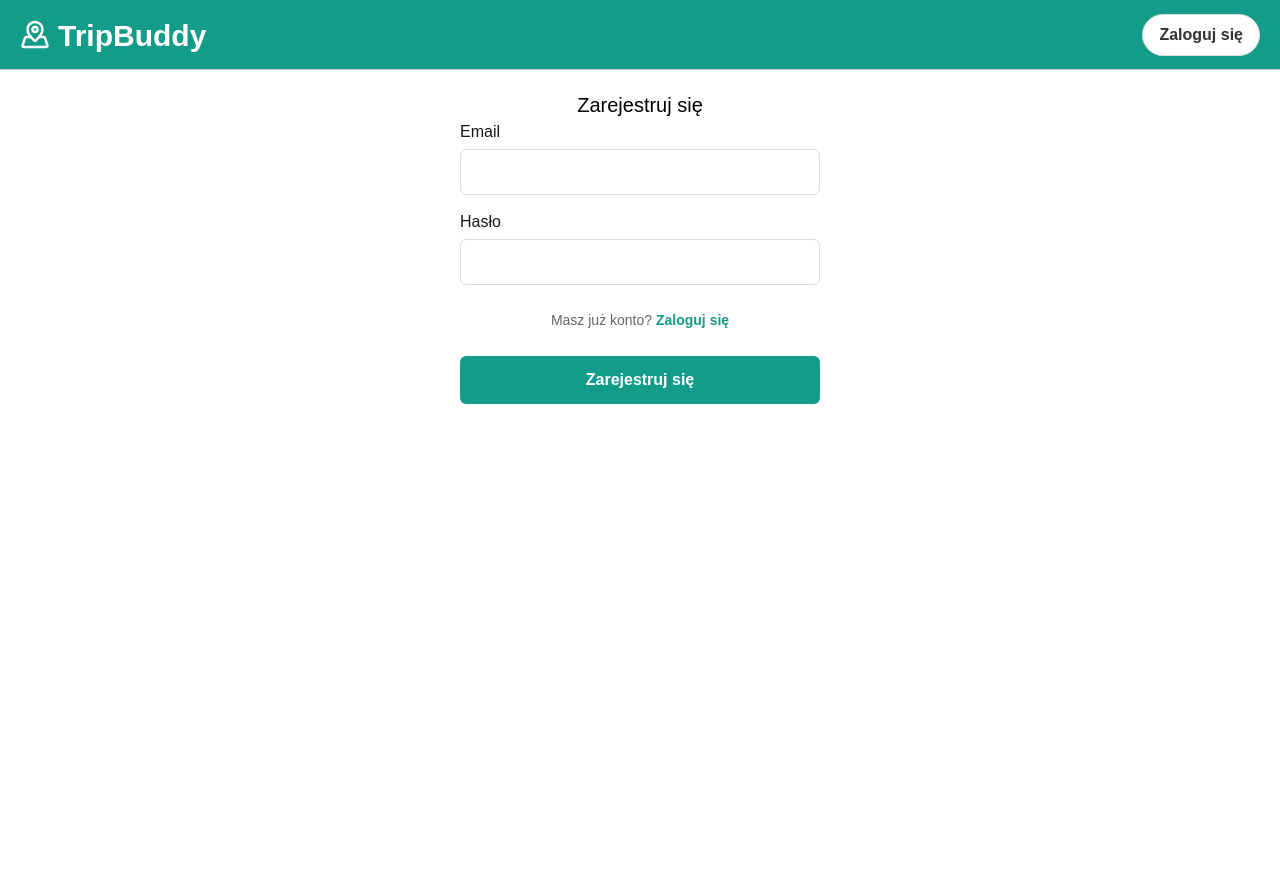
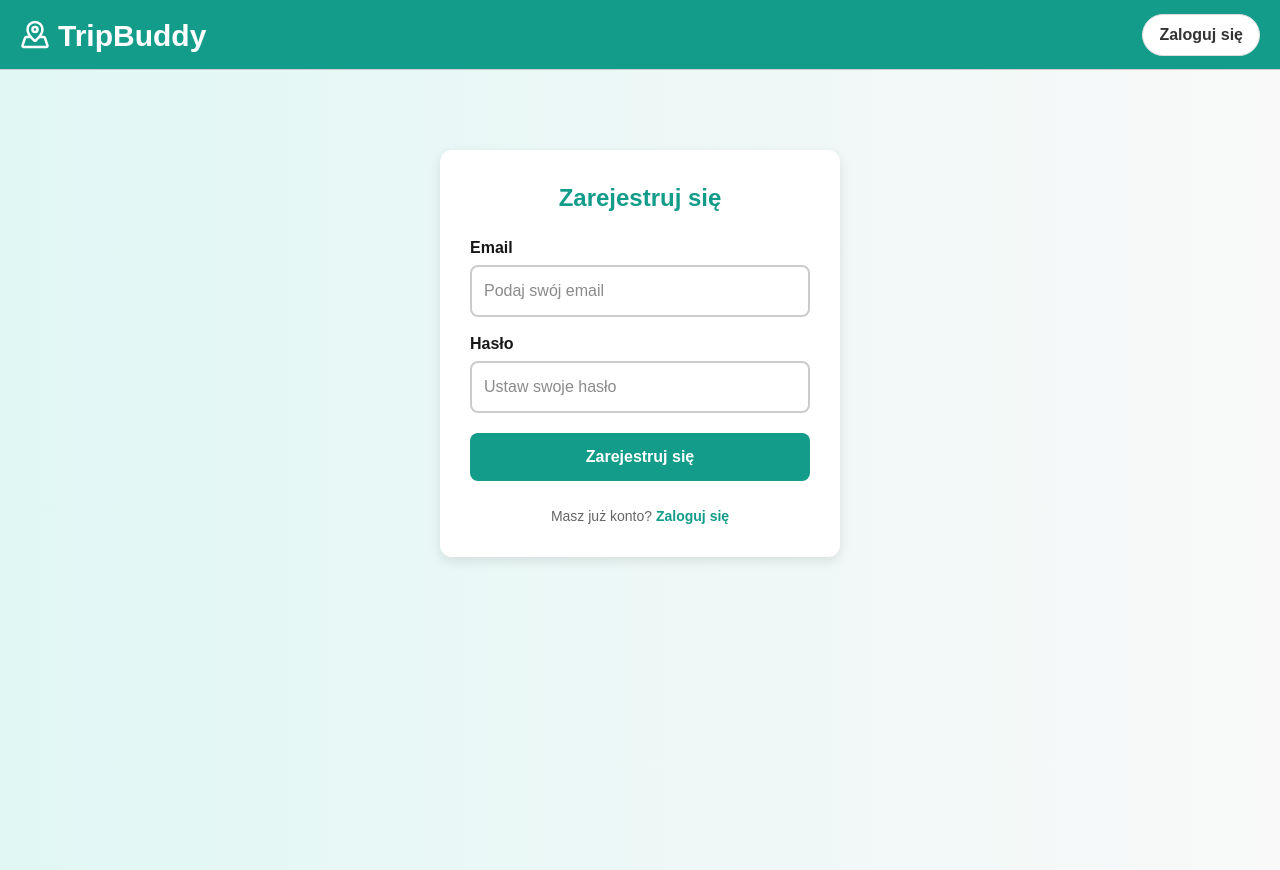
Before and after one commit to arekminajj/trip-buddy-frontend, a Next.js app: page /register in a window 1280 px wide. Before the commit the page ends 800 px from the top, so only its background shows below. Built offline with nearby package versions, Linux system fonts and the light colour scheme; no server answers.

Commit message:
web for visitors is done, also background

```diff
--- a/src/app/login/page.js
+++ b/src/app/login/page.js
@@ -32,16 +32,47 @@ export default function LoginPage() {
   return (
     <div
       style={{
-        padding: "20px",
+        minHeight: "100vh",
+        background: "linear-gradient(to right, #e0f7f4, #f9f9f9)",
+        display: "flex",
+        alignItems: "flex-start",
+        justifyContent: "center",
+        padding: "100px 20px 20px 20px",
+      }}
+    >
+      <style jsx>{`
+        input {
+          border: 2px solid #ccc;
+          transition: all 0.3s ease;
+          font-weight: 500;
+        }
+        input:hover {
+          border-color: #888;
+        }
+        input:focus {
+          border-color: #139c8a;
+          outline: none;
+          box-shadow: 0 0 0 2px rgba(19, 156, 138, 0.3);
+        }
+      `}</style>
+
+      <div
+        style={{
+          background: "white",
+          padding: "30px",
+          borderRadius: "12px",
+          boxShadow: "0 4px 12px rgba(0,0,0,0.1)",
           maxWidth: "400px",
-        margin: "0 auto",
+          width: "100%",
         }}
       >
         <h2
           style={{
             textAlign: "center",
-          color: "black",
-          fontSize: "20px",
+            color: "#139c8a",
+            fontSize: "24px",
+            marginBottom: "20px",
+            fontWeight: "bold",
           }}
         >
           Zaloguj się
@@ -53,27 +84,17 @@ export default function LoginPage() {
             display: "flex",
             flexDirection: "column",
             gap: "15px",
-          maxWidth: "400px",
-          margin: "0 auto",
-          padding: "20px",
           }}
         >
-        <style jsx>{`
-          input {
-            transition: all 0.3s ease;
-          }
-          input:hover {
-            border-color: #888;
-          }
-          input:focus {
-            border-color: #139c8a;
-            outline: none;
-            box-shadow: 0 0 0 2px rgba(19, 156, 138, 0.2);
-          }
-        `}</style>
-
           <div>
-          <label htmlFor="email" style={{ display: "block", marginBottom: "5px", fontWeight: "500" }}>
+            <label
+              htmlFor="email"
+              style={{
+                display: "block",
+                marginBottom: "5px",
+                fontWeight: "600",
+              }}
+            >
               Email
             </label>
             <input
@@ -82,19 +103,25 @@ export default function LoginPage() {
               value={email}
               onChange={(e) => setemail(e.target.value)}
               required
+              placeholder="Twój email"
               style={{
                 width: "100%",
-              padding: "10px 12px",
-              borderRadius: "6px",
-              border: "1px solid #ddd",
+                padding: "12px",
+                borderRadius: "8px",
                 fontSize: "16px",
-              boxSizing: "border-box",
               }}
             />
           </div>
 
           <div>
-          <label htmlFor="password" style={{ display: "block", marginBottom: "5px", fontWeight: "500" }}>
+            <label
+              htmlFor="password"
+              style={{
+                display: "block",
+                marginBottom: "5px",
+                fontWeight: "600",
+              }}
+            >
               Hasło
             </label>
             <input
@@ -103,24 +130,57 @@ export default function LoginPage() {
               value={password}
               onChange={(e) => setPassword(e.target.value)}
               required
+              placeholder="Wprowadź hasło"
               style={{
                 width: "100%",
-              padding: "10px 12px",
-              borderRadius: "6px",
-              border: "1px solid #ddd",
+                padding: "12px",
+                borderRadius: "8px",
                 fontSize: "16px",
-              boxSizing: "border-box",
               }}
             />
           </div>
 
           {error && (
-          <p style={{ color: "red", textAlign: "center", margin: "0", fontSize: "14px" }}>
+            <p
+              style={{
+                color: "red",
+                textAlign: "center",
+                fontSize: "14px",
+                marginTop: "-5px",
+              }}
+            >
               {error}
             </p>
           )}
 
-        <p style={{ textAlign: "center", fontSize: "14px", margin: "10px 0 0 0", color: "#666" }}>
+          <button
+            type="submit"
+            style={{
+              width: "100%",
+              padding: "12px",
+              borderRadius: "8px",
+              border: "none",
+              backgroundColor: "#139c8a",
+              color: "white",
+              fontSize: "16px",
+              fontWeight: "600",
+              cursor: "pointer",
+              transition: "background-color 0.3s",
+            }}
+            onMouseOver={(e) => (e.target.style.backgroundColor = "#0d8a7a")}
+            onMouseOut={(e) => (e.target.style.backgroundColor = "#139c8a")}
+          >
+            Zaloguj się
+          </button>
+
+          <p
+            style={{
+              textAlign: "center",
+              fontSize: "14px",
+              marginTop: "10px",
+              color: "#666",
+            }}
+          >
             Nie masz konta?{" "}
             <Link
               href="/register"
@@ -128,34 +188,13 @@ export default function LoginPage() {
                 color: "#139c8a",
                 fontWeight: "bold",
                 textDecoration: "none",
-              ":hover": { textDecoration: "underline" },
               }}
             >
               Zarejestruj się
             </Link>
           </p>
-
-        <button
-          type="submit"
-          style={{
-            width: "100%",
-            padding: "12px",
-            borderRadius: "6px",
-            border: "none",
-            backgroundColor: "#139c8a",
-            color: "white",
-            fontSize: "16px",
-            fontWeight: "600",
-            cursor: "pointer",
-            marginTop: "15px",
-            transition: "background-color 0.3s",
-          }}
-          onMouseOver={(e) => (e.target.style.backgroundColor = "#0d8a7a")}
-          onMouseOut={(e) => (e.target.style.backgroundColor = "#139c8a")}
-        >
-          Zaloguj się
-        </button>
         </form>
+      </div>
     </div>
   );
 }
--- a/src/app/register/page.js
+++ b/src/app/register/page.js
@@ -32,16 +32,47 @@ export default function RegisterPage() {
   return (
     <div
       style={{
-        padding: "20px",
+        minHeight: "100vh",
+        background: "linear-gradient(to right, #e0f7f4, #f9f9f9)",
+        display: "flex",
+        alignItems: "flex-start",
+        justifyContent: "center",
+        padding: "80px 20px 20px 20px",
+      }}
+    >
+      <style jsx>{`
+        input {
+          border: 2px solid #ccc;
+          transition: all 0.3s ease;
+          font-weight: 500;
+        }
+        input:hover {
+          border-color: #888;
+        }
+        input:focus {
+          border-color: #139c8a;
+          outline: none;
+          box-shadow: 0 0 0 2px rgba(19, 156, 138, 0.3);
+        }
+      `}</style>
+
+      <div
+        style={{
+          background: "white",
+          padding: "30px",
+          borderRadius: "12px",
+          boxShadow: "0 4px 12px rgba(0,0,0,0.1)",
           maxWidth: "400px",
-        margin: "0 auto",
+          width: "100%",
         }}
       >
         <h2
           style={{
             textAlign: "center",
-          color: "black",
-          fontSize: "20px",
+            color: "#139c8a",
+            fontSize: "24px",
+            marginBottom: "20px",
+            fontWeight: "bold",
           }}
         >
           Zarejestruj się
@@ -53,33 +84,15 @@ export default function RegisterPage() {
             display: "flex",
             flexDirection: "column",
             gap: "15px",
-          maxWidth: "400px",
-          margin: "0 auto",
           }}
         >
-        {/* Styl dla wszystkich inputów */}
-        <style jsx>{`
-          input {
-            transition: all 0.3s ease;
-          }
-          input:hover {
-            border-color: #888;
-          }
-          input:focus {
-            border-color: #139c8a;
-            outline: none;
-            box-shadow: 0 0 0 2px rgba(19, 156, 138, 0.2);
-          }
-        `}</style>
-
-        {/* Pole Email */}
           <div>
             <label
               htmlFor="email"
               style={{
                 display: "block",
                 marginBottom: "5px",
-              fontWeight: "500",
+                fontWeight: "600",
               }}
             >
               Email
@@ -90,25 +103,23 @@ export default function RegisterPage() {
               value={email}
               onChange={(e) => setEmail(e.target.value)}
               required
+              placeholder="Podaj swój email"
               style={{
                 width: "100%",
-              padding: "10px 12px",
-              borderRadius: "6px",
-              border: "1px solid #ddd",
+                padding: "12px",
+                borderRadius: "8px",
                 fontSize: "16px",
-              boxSizing: "border-box",
               }}
             />
           </div>
 
-        {/* Pole Hasło */}
           <div>
             <label
               htmlFor="password"
               style={{
                 display: "block",
                 marginBottom: "5px",
-              fontWeight: "500",
+                fontWeight: "600",
               }}
             >
               Hasło
@@ -119,36 +130,55 @@ export default function RegisterPage() {
               value={password}
               onChange={(e) => setPassword(e.target.value)}
               required
+              placeholder="Ustaw swoje hasło"
               style={{
                 width: "100%",
-              padding: "10px 12px",
-              borderRadius: "6px",
-              border: "1px solid #ddd",
+                padding: "12px",
+                borderRadius: "8px",
                 fontSize: "16px",
-              boxSizing: "border-box",
               }}
             />
           </div>
 
-        {/* Komunikaty o błędzie i sukcesie */}
           {error && (
             <div
               style={{
                 color: "red",
                 textAlign: "center",
-              margin: "10px 0",
+                fontSize: "14px",
+                marginTop: "-5px",
               }}
             >
               {error}
             </div>
           )}
 
-        {/* Link do logowania */}
+          <button
+            type="submit"
+            style={{
+              width: "100%",
+              padding: "12px",
+              borderRadius: "8px",
+              border: "none",
+              backgroundColor: "#139c8a",
+              color: "white",
+              fontSize: "16px",
+              fontWeight: "600",
+              cursor: "pointer",
+              marginTop: "5px",
+              transition: "background-color 0.3s",
+            }}
+            onMouseOver={(e) => (e.target.style.backgroundColor = "#0d8a7a")}
+            onMouseOut={(e) => (e.target.style.backgroundColor = "#139c8a")}
+          >
+            Zarejestruj się
+          </button>
+
           <p
             style={{
               textAlign: "center",
               fontSize: "14px",
-            margin: "10px 0 0 0",
+              marginTop: "10px",
               color: "#666",
             }}
           >
@@ -159,37 +189,13 @@ export default function RegisterPage() {
                 color: "#139c8a",
                 fontWeight: "bold",
                 textDecoration: "none",
-              ":hover": {
-                textDecoration: "underline",
-              },
               }}
             >
               Zaloguj się
             </Link>
           </p>
-
-        {/* Przycisk Submit */}
-        <button
-          type="submit"
-          style={{
-            width: "100%",
-            padding: "12px",
-            borderRadius: "6px",
-            border: "none",
-            backgroundColor: "#139c8a",
-            color: "white",
-            fontSize: "16px",
-            fontWeight: "600",
-            cursor: "pointer",
-            marginTop: "10px",
-            transition: "background-color 0.3s",
-          }}
-          onMouseOver={(e) => (e.target.style.backgroundColor = "#0d8a7a")}
-          onMouseOut={(e) => (e.target.style.backgroundColor = "#139c8a")}
-        >
-          Zarejestruj się
-        </button>
         </form>
+      </div>
     </div>
   );
 }
```
Also changed, not shown: src/app/account/page.js (+8 -5 lines), src/app/page.js (+10 -3 lines). Lines whose indentation alone changed are shown as unchanged.
